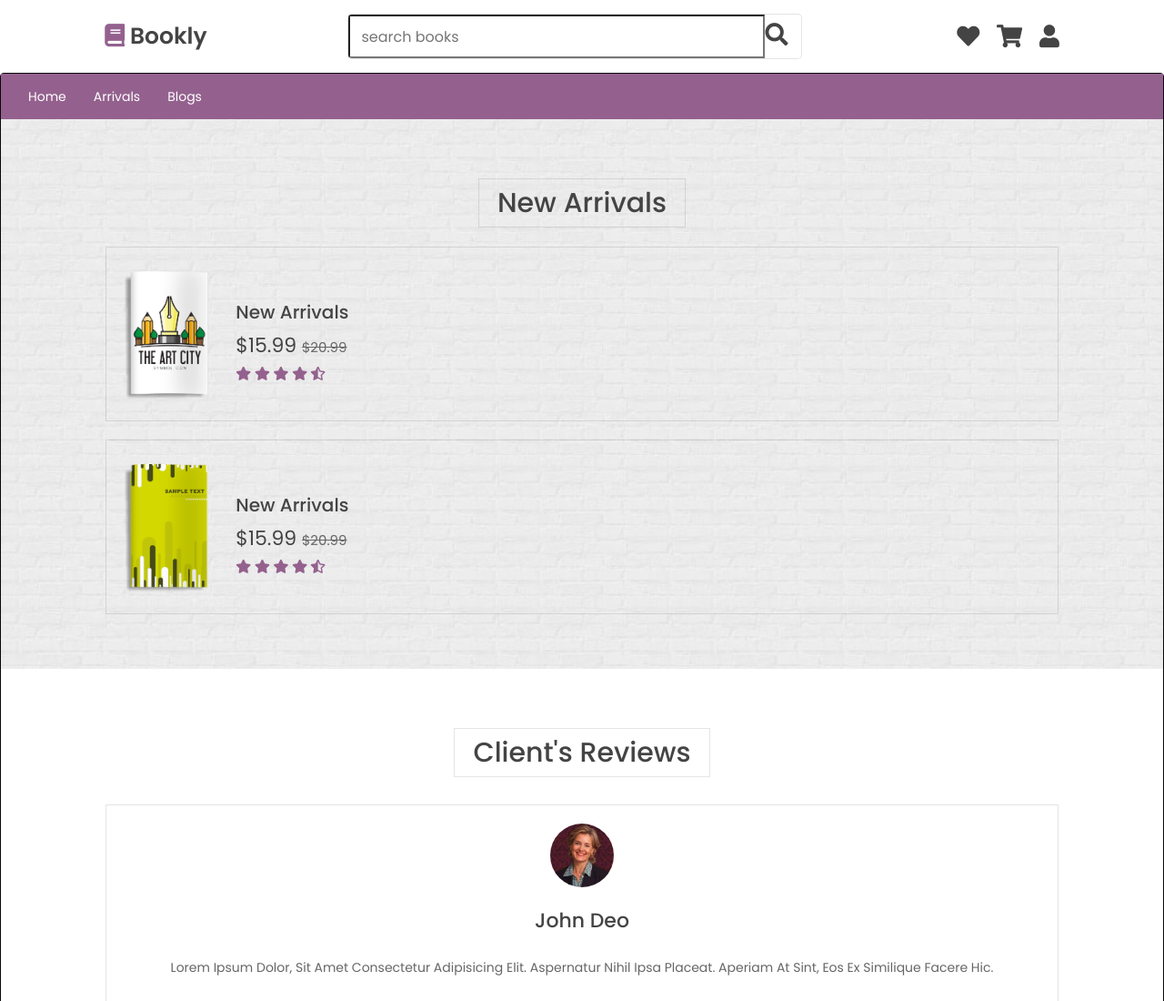
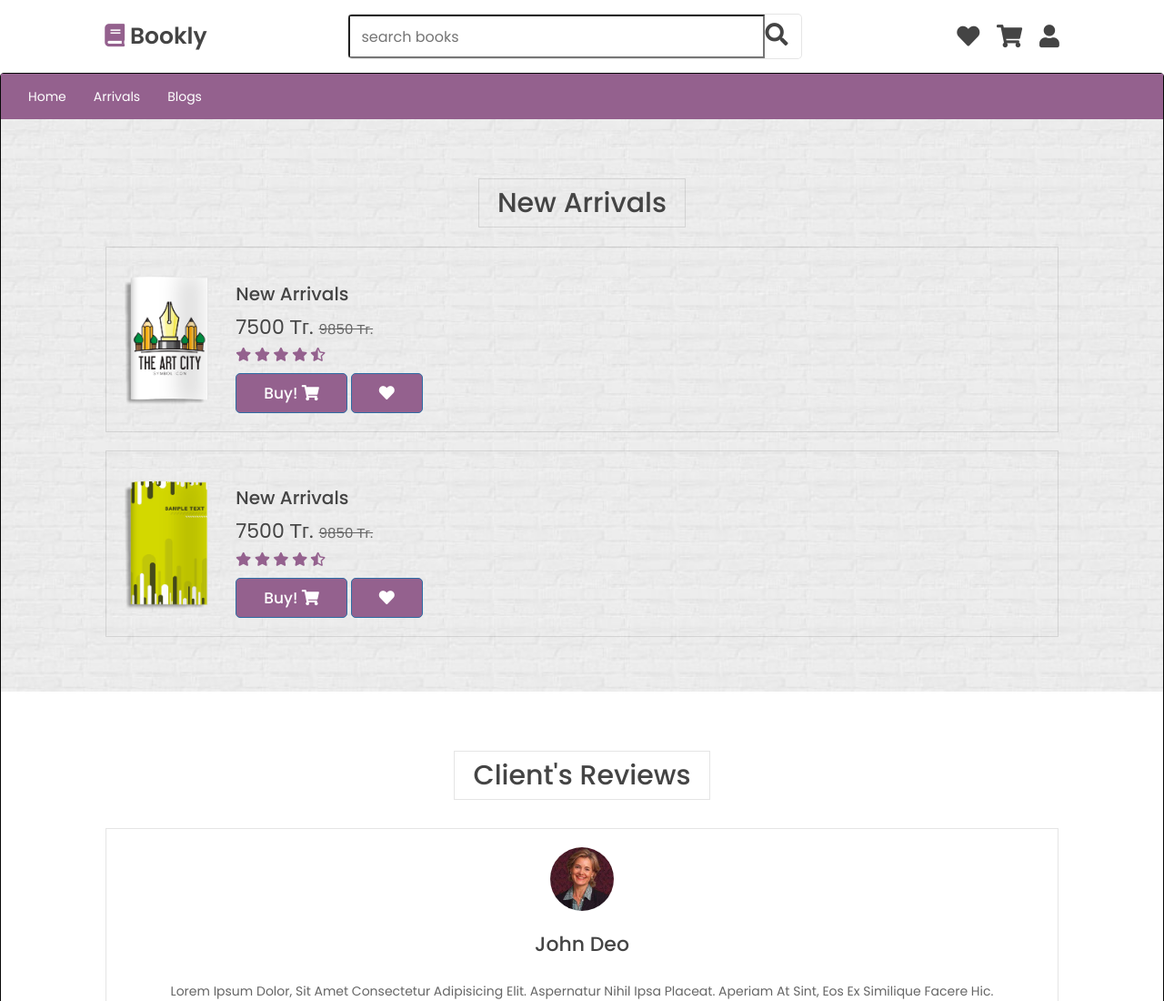
Before and after one commit to minaasl/BookShop, a plain HTML site: page arrivals.html in a window 1280 px wide. Shown: the top 1100 px of the page at 91% size. Drawn offline with nearby package versions, Linux system fonts and the light colour scheme; a script that the page names is missing.

Commit message:
Update arrivals.html

```diff
--- a/arrivals.html
+++ b/arrivals.html
@@ -101,13 +101,17 @@
                     </div>
                     <div class="content">
                         <h3>new arrivals</h3>
-                        <div class="price">$15.99 <span>$20.99</span></div>
+                        <div class="price">7500 тг. <span>9850 тг. </span></div>
                         <div class="stars">
                             <i class="fas fa-star"></i>
                             <i class="fas fa-star"></i>
                             <i class="fas fa-star"></i>
                             <i class="fas fa-star"></i>
                             <i class="fas fa-star-half-alt"></i>
+                        </div>
+                        <div class="button">
+                            <button class="btn btn-primary" type="submit">Buy! <i class="fa fa-shopping-cart" aria-hidden="true"></i></button>
+                            <button class="btn btn-primary" type="submit"><i class="fa fa-heart" aria-hidden="true"></i></button>
                         </div>
                     </div>
                 </a>
@@ -118,13 +122,17 @@
                     </div>
                     <div class="content">
                         <h3>new arrivals</h3>
-                        <div class="price">$15.99 <span>$20.99</span></div>
+                        <div class="price">7500 тг. <span>$9850 тг. </span></div>
                         <div class="stars">
                             <i class="fas fa-star"></i>
                             <i class="fas fa-star"></i>
                             <i class="fas fa-star"></i>
                             <i class="fas fa-star"></i>
                             <i class="fas fa-star-half-alt"></i>
+                        </div>
+                        <div class="button">
+                            <button class="btn btn-primary" type="submit">Buy! <i class="fa fa-shopping-cart" aria-hidden="true"></i></button>
+                            <button class="btn btn-primary" type="submit"><i class="fa fa-heart" aria-hidden="true"></i></button>
                         </div>
                     </div>
                 </a>
@@ -135,13 +143,17 @@
                     </div>
                     <div class="content">
                         <h3>new arrivals</h3>
-                        <div class="price">$15.99 <span>$20.99</span></div>
+                        <div class="price">7500 тг. <span>9850 тг. </span></div>
                         <div class="stars">
                             <i class="fas fa-star"></i>
                             <i class="fas fa-star"></i>
                             <i class="fas fa-star"></i>
                             <i class="fas fa-star"></i>
                             <i class="fas fa-star-half-alt"></i>
+                        </div>
+                        <div class="button">
+                            <button class="btn btn-primary" type="submit">Buy! <i class="fa fa-shopping-cart" aria-hidden="true"></i></button>
+                            <button class="btn btn-primary" type="submit"><i class="fa fa-heart" aria-hidden="true"></i></button>
                         </div>
                     </div>
                 </a>
@@ -152,13 +164,17 @@
                     </div>
                     <div class="content">
                         <h3>new arrivals</h3>
-                        <div class="price">$15.99 <span>$20.99</span></div>
+                        <div class="price">7500 тг. <span>9850 тг. </span></div>
                         <div class="stars">
                             <i class="fas fa-star"></i>
                             <i class="fas fa-star"></i>
                             <i class="fas fa-star"></i>
                             <i class="fas fa-star"></i>
                             <i class="fas fa-star-half-alt"></i>
+                        </div>
+                        <div class="button">
+                            <button class="btn btn-primary" type="submit">Buy! <i class="fa fa-shopping-cart" aria-hidden="true"></i></button>
+                            <button class="btn btn-primary" type="submit"><i class="fa fa-heart" aria-hidden="true"></i></button>
                         </div>
                     </div>
                 </a>
@@ -169,13 +185,17 @@
                     </div>
                     <div class="content">
                         <h3>new arrivals</h3>
-                        <div class="price">$15.99 <span>$20.99</span></div>
+                        <div class="price">7500 тг. <span>9850 тг. </span></div>
                         <div class="stars">
                             <i class="fas fa-star"></i>
                             <i class="fas fa-star"></i>
                             <i class="fas fa-star"></i>
                             <i class="fas fa-star"></i>
                             <i class="fas fa-star-half-alt"></i>
+                        </div>
+                        <div class="button">
+                            <button class="btn btn-primary" type="submit">Buy! <i class="fa fa-shopping-cart" aria-hidden="true"></i></button>
+                            <button class="btn btn-primary" type="submit"><i class="fa fa-heart" aria-hidden="true"></i></button>
                         </div>
                     </div>
                 </a>
@@ -194,13 +214,17 @@
                     </div>
                     <div class="content">
                         <h3>new arrivals</h3>
-                        <div class="price">$15.99 <span>$20.99</span></div>
+                        <div class="price">7500 тг. <span>9850 тг. </span></div>
                         <div class="stars">
                             <i class="fas fa-star"></i>
                             <i class="fas fa-star"></i>
                             <i class="fas fa-star"></i>
                             <i class="fas fa-star"></i>
                             <i class="fas fa-star-half-alt"></i>
+                        </div>
+                        <div class="button">
+                            <button class="btn btn-primary" type="submit">Buy! <i class="fa fa-shopping-cart" aria-hidden="true"></i></button>
+                            <button class="btn btn-primary" type="submit"><i class="fa fa-heart" aria-hidden="true"></i></button>
                         </div>
                     </div>
                 </a>
@@ -211,13 +235,17 @@
                     </div>
                     <div class="content">
                         <h3>new arrivals</h3>
-                        <div class="price">$15.99 <span>$20.99</span></div>
+                        <div class="price">7500 тг. <span>9850 тг. </span></div>
                         <div class="stars">
                             <i class="fas fa-star"></i>
                             <i class="fas fa-star"></i>
                             <i class="fas fa-star"></i>
                             <i class="fas fa-star"></i>
                             <i class="fas fa-star-half-alt"></i>
+                        </div>
+                        <div class="button">
+                            <button class="btn btn-primary" type="submit">Buy! <i class="fa fa-shopping-cart" aria-hidden="true"></i></button>
+                            <button class="btn btn-primary" type="submit"><i class="fa fa-heart" aria-hidden="true"></i></button>
                         </div>
                     </div>
                 </a>
@@ -228,13 +256,17 @@
                     </div>
                     <div class="content">
                         <h3>new arrivals</h3>
-                        <div class="price">$15.99 <span>$20.99</span></div>
+                        <div class="price">7500 тг. <span>9850 тг. </span></div>
                         <div class="stars">
                             <i class="fas fa-star"></i>
                             <i class="fas fa-star"></i>
                             <i class="fas fa-star"></i>
                             <i class="fas fa-star"></i>
                             <i class="fas fa-star-half-alt"></i>
+                        </div>
+                        <div class="button">
+                            <button class="btn btn-primary" type="submit">Buy! <i class="fa fa-shopping-cart" aria-hidden="true"></i></button>
+                            <button class="btn btn-primary" type="submit"><i class="fa fa-heart" aria-hidden="true"></i></button>
                         </div>
                     </div>
                 </a>
@@ -245,13 +277,17 @@
                     </div>
                     <div class="content">
                         <h3>new arrivals</h3>
-                        <div class="price">$15.99 <span>$20.99</span></div>
+                        <div class="price">7500 тг. <span>9850 тг. </span></div>
                         <div class="stars">
                             <i class="fas fa-star"></i>
                             <i class="fas fa-star"></i>
                             <i class="fas fa-star"></i>
                             <i class="fas fa-star"></i>
                             <i class="fas fa-star-half-alt"></i>
+                        </div>
+                        <div class="button">
+                            <button class="btn btn-primary" type="submit">Buy! <i class="fa fa-shopping-cart" aria-hidden="true"></i></button>
+                            <button class="btn btn-primary" type="submit"><i class="fa fa-heart" aria-hidden="true"></i></button>
                         </div>
                     </div>
                 </a>
@@ -262,13 +298,17 @@
                     </div>
                     <div class="content">
                         <h3>new arrivals</h3>
-                        <div class="price">$15.99 <span>$20.99</span></div>
+                        <div class="price">7500 тг. <span>9850 тг. </span></div>
                         <div class="stars">
                             <i class="fas fa-star"></i>
                             <i class="fas fa-star"></i>
                             <i class="fas fa-star"></i>
                             <i class="fas fa-star"></i>
                             <i class="fas fa-star-half-alt"></i>
+                        </div>
+                        <div class="button">
+                            <button class="btn btn-primary" type="submit">Buy! <i class="fa fa-shopping-cart" aria-hidden="true"></i></button>
+                            <button class="btn btn-primary" type="submit"><i class="fa fa-heart" aria-hidden="true"></i></button>
                         </div>
                     </div>
                 </a>
```
